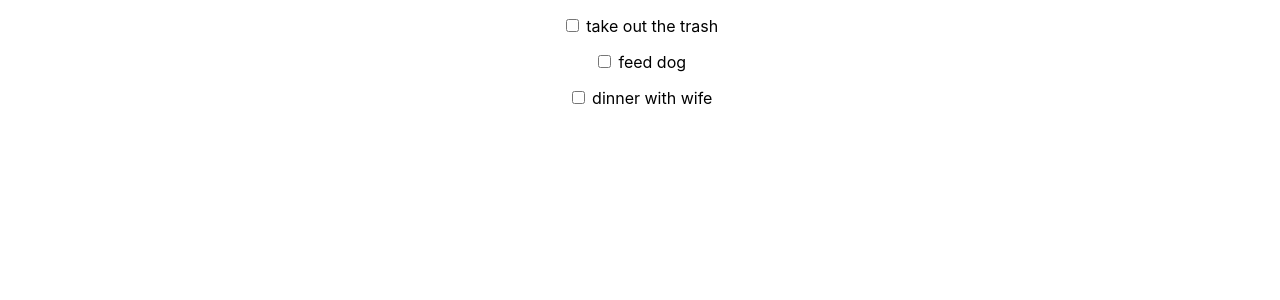
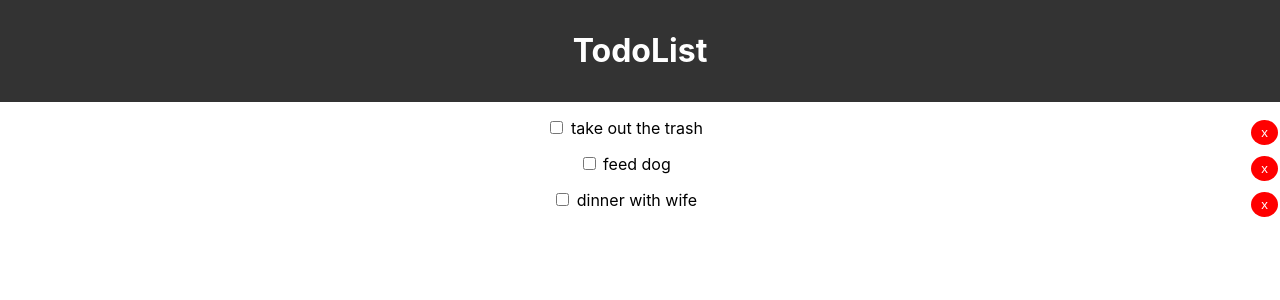
Before and after one commit to reedm26/new-react, a React (Create React App) app: page / in a window 1280 px wide. Shown: the top 300 px of the page. Built offline with nearby package versions, Linux system fonts and the light colour scheme.

Commit message:
added header file and title

```diff
--- a/src/App.js
+++ b/src/App.js
@@ -2,6 +2,7 @@
 
 import "./App.css";
 import Todos from "./Components/Todos";
+import Header from "./Components/layout/Header";
 class App extends Component {
   state = {
     todos: [
@@ -32,10 +33,20 @@
       }),
     });
   };
+  delTodo = (id) => {
+    this.setState({
+      todos: [...this.state.todos.filter((todo) => todo.id !== id)],
+    });
+  };
   render() {
     return (
       <div className="App">
-        <Todos todos={this.state.todos} markComplete={this.markComplete} />
+        <Header />
+        <Todos
+          todos={this.state.todos}
+          markComplete={this.markComplete}
+          delTodo={this.delTodo}
+        />
       </div>
     );
   }
--- a/src/Components/TodoItems.js
+++ b/src/Components/TodoItems.js
@@ -25,10 +25,27 @@
             onChange={this.props.markComplete.bind(this, id)}
           />{" "}
           {title}
+          <button onClick={this.props.delTodo.bind(this, id)} style={btnStyle}>
+            x
+          </button>
         </p>
       </div>
     );
   }
 }
 
+TodoItems.propTypes = {
+  todos: propTypes.object.isRequired,
+};
+const btnStyle = {
+  background: "#ff0000",
+  color: "#fff",
+  border: "none",
+  padding: "5px 10px",
+  margin: "2px",
+  borderRadius: "50%",
+  cursor: "pointer",
+  float: "right",
+};
+
 export default TodoItems;
--- a/src/Components/Todos.js
+++ b/src/Components/Todos.js
@@ -8,6 +8,7 @@
         key={todo.id}
         todo={todo}
         markComplete={this.props.markComplete}
+        delTodo={this.props.delTodo}
       />
     ));
   }
--- /dev/null
+++ b/src/Components/layout/Header.js
@@ -0,0 +1,17 @@
+import React from "react";
+
+function Header() {
+  return (
+    <header style={headerStyle}>
+      <h1>TodoList</h1>
+    </header>
+  );
+}
+const headerStyle = {
+  background: "#333",
+  color: "#fff",
+  textAlign: "center",
+  padding: "10px",
+};
+
+export default Header;
```
